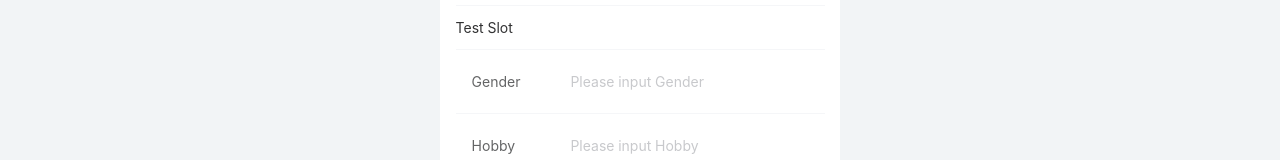
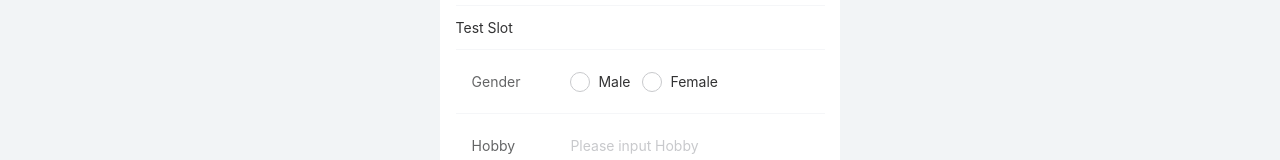
Before and after one commit to Meruem117/vant-form, a Vue app: page / in a window 1280 px wide. Shown: the part 226-386 px from the top of the page. Built offline with nearby package versions, Linux system fonts and the light colour scheme.

Commit message:
update radio

```diff
--- a/src/App.vue
+++ b/src/App.vue
@@ -30,8 +30,8 @@ const state: stateType = reactive({
       { name: 'age', label: 'Age' },
       { name: 'address', slot: 'slot-test' },
       {
-        name: 'gender', label: 'Gender', fieldType: 'Radio',
-        radioConfig: { options: [{ label: 'Male' }, { label: 'Female' }] }
+        name: 'gender', label: 'Gender', fieldType: 'Radio', inline: true,
+        radioConfig: { options: [{ label: 'Male' }, { label: 'Female' }], direction: 'horizontal' }
       },
       {
         name: 'hobby', label: 'Hobby', fieldType: 'Checkbox',
--- a/src/components/CustomForm.vue
+++ b/src/components/CustomForm.vue
@@ -4,9 +4,10 @@
       <slot v-if="item.slot" :name="item.slot" />
       <template v-else>
         <van-field
+          v-if="item.inline !== false"
           v-model="state.data[item.name]"
           v-bind="{ ...item.fieldConfig }"
-          :label="item.label"
+          :label="item.label || item.name"
           :placeholder="item.placeholder || `Please input ${item.label}`"
           :disabled="item.disabled"
           :readonly="item.readonly !== undefined ? item.readonly : item.popupType !== undefined"
@@ -18,20 +19,20 @@
           :rules="item.rules"
           @click="item.popupType ? state.show[item.name] = true : undefined"
         >
-          <template v-if="item.fieldType === 'Radio' && item.radioConfig?.inline" #input>
-            <van-radio-group v-model="state.data[item.name]" v-bind="{ ...item.radioConfig }">
-              <div v-for="opt, idx in item.radioConfig?.options" :key="`${item.name}-${idx}`">
-                <van-radio v-bind="{ ...opt }" :name="opt.name || idx">{{ opt.label }}</van-radio>
-              </div>
+          <template v-if="item.fieldType !== 'Text' && item.inline" #input>
+            <van-radio-group
+              v-if="item.fieldType === 'Radio'"
+              v-model="state.data[item.name]"
+              v-bind="{ ...item.radioConfig }"
+            >
+              <van-radio
+                v-for="opt, idx in item.radioConfig?.options"
+                :key="`${item.name}-${idx}`"
+                v-bind="{ ...opt }"
+                :name="opt.name !== undefined ? opt.name : idx.toString()"
+              >{{ opt.label }}</van-radio>
             </van-radio-group>
           </template>
-          <div v-if="item.fieldType === 'Radio' && !item.radioConfig?.inline">
-            <van-radio-group v-model="state.data[item.name]" v-bind="{ ...item.radioConfig }">
-              <div v-for="opt, idx in item.radioConfig?.options" :key="`${item.name}-${idx}`">
-                <van-radio v-bind="{ ...opt }" :name="opt.name || idx">{{ opt.label }}</van-radio>
-              </div>
-            </van-radio-group>
-          </div>
         </van-field>
         <van-popup
           v-if="item.popupType"
@@ -150,7 +151,7 @@ function hidePopup(key: keyof dataType) {
   state.show[key] = false
 }
 
-onMounted(() => state.data = props.data)
+onMounted(() => { state.data = props.data })
 </script>
 
 <style scoped>
--- a/src/models/index.d.ts
+++ b/src/models/index.d.ts
@@ -27,6 +27,7 @@ type ConfigOption<T> = {
   name: keyof T,
   slot?: string,
   fieldType?: FieldType,
+  inline?: boolean,
   fieldConfig?: FieldConfig,
   radioConfig?: RadioGroupConfig,
   checkboxConfig?: CheckboxGroupConfig,
@@ -118,7 +119,6 @@ type SharedBoxConfig = {
 } & SharedBoxGroupConfig
 
 type SharedBoxGroupConfig = {
-  inline?: boolean,
   disabled?: boolean,
   'icon-size'?: number | string,
   'checked-color'?: string
```
